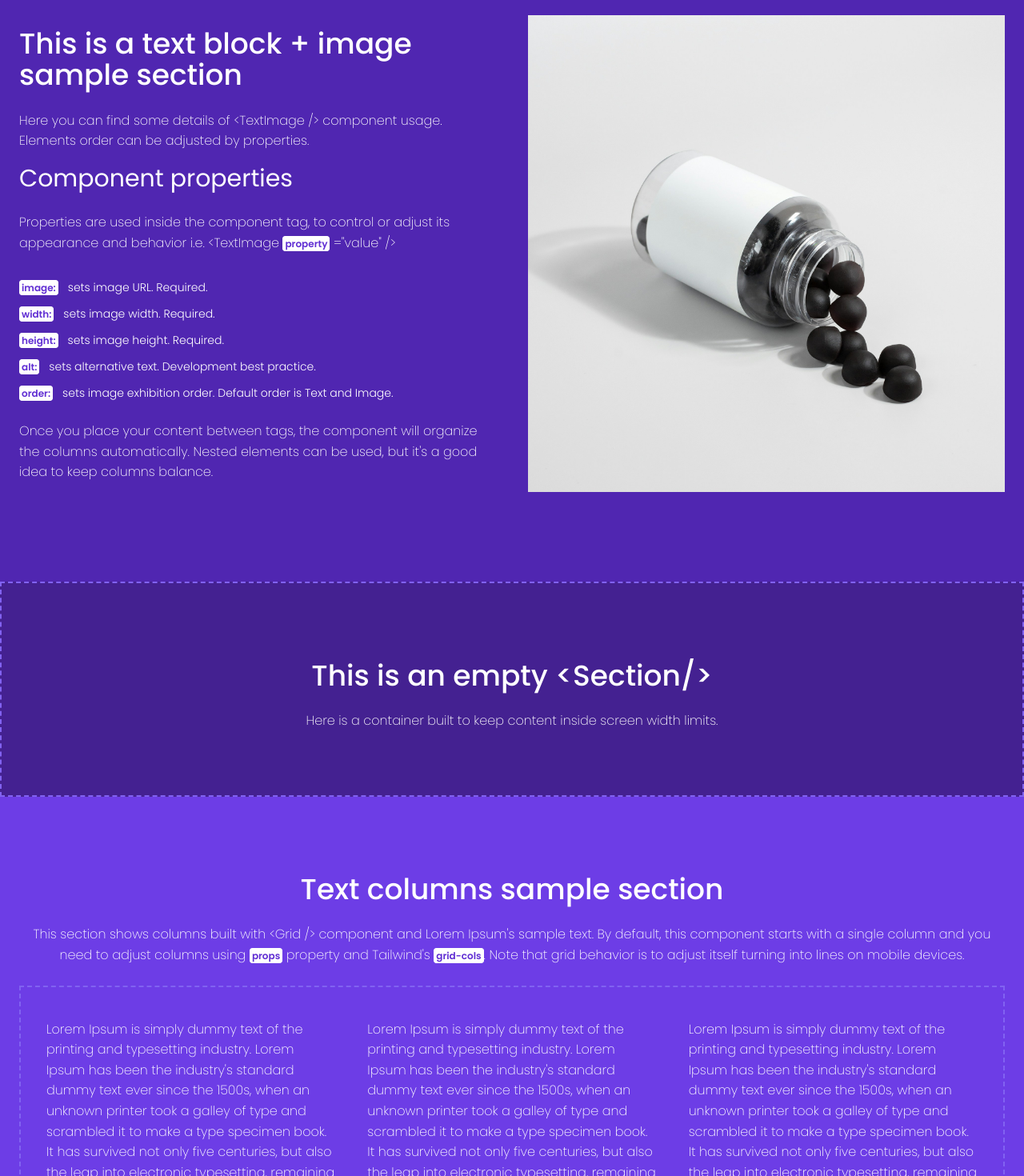
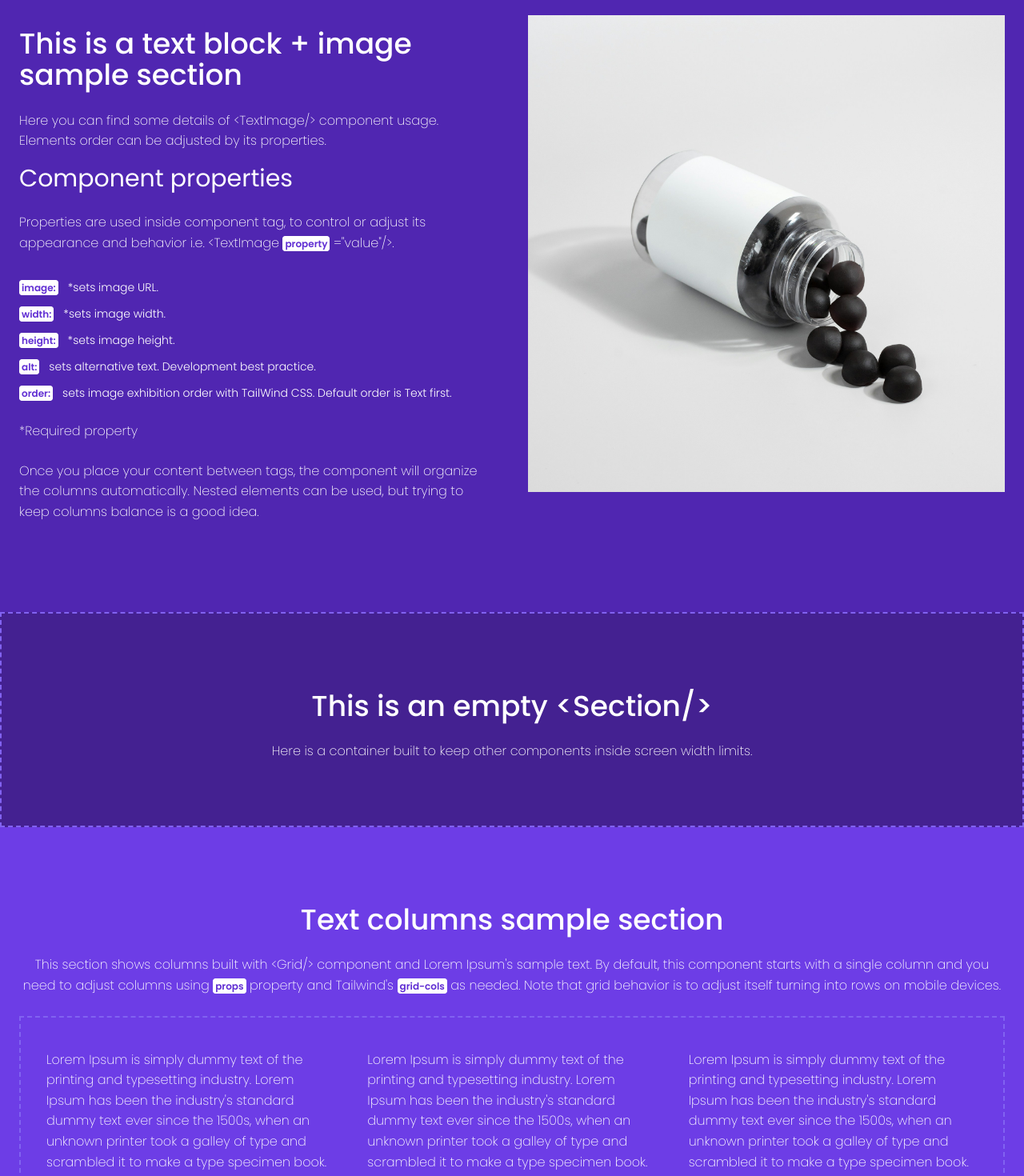
Before and after one commit to allrox/allrox-ui-kit, a Next.js app: page / in a window 1280 px wide. Shown: the part 1020-2490 px from the top of the page at 80% size. Built offline with nearby package versions, Linux system fonts and the light colour scheme.

Commit message:
Renomeia a propriedade 'link' para 'buttonUrl' no componente Button e ajusta textos descritivos em várias seções

```diff
--- a/src/app/page.js
+++ b/src/app/page.js
@@ -42,7 +42,7 @@ export default function Home() {
             <h1 className="mb-2 mt-2 sm:mt-0"><span className="font-thin lg:text-8xl">AllRox</span><br /><span className="md:text-7xl xl:text-8xl leading-none tracking-tighter">The UI Kit Project</span></h1>
             <h2 className="italic font-thin">A sketch-to-code journey</h2>
             <p className="mt-0 md:mb-8">Here you&apos;ll find some of my learning process results and - why not? - some mistakes.</p>
-            <Button cta="Okay, show me!" link="#imageandtext" props="hidden md:block w-full sm:w-fit" arialabel="Começar a navegação" />
+            <Button cta="Okay, show me!" buttonUrl="#imageandtext" props="hidden md:block w-full sm:w-fit" arialabel="Começar a navegação" />
           </div>
           <img className="lg:max-w-[600px] mx-auto order-last lg:order-first object-fit" src="/allrox.webp" alt="Imagem ilustrativa" />
         </div>
@@ -53,27 +53,28 @@ export default function Home() {
         <TextImage image="/mockup-1x1.jpg" width={640} height={640} alt="Imagem ilustrativa" order="order-first sm:order-last">
           <div>
             <h2>This is a text block + image sample section</h2>
-            <p>Here you can find some details of {`<TextImage />`} component usage. Elements order can be adjusted by properties.</p>
+            <p>Here you can find some details of {`<TextImage/>`} component usage. Elements order can be adjusted by its properties.</p>
             <h3>Component properties</h3>
-            <p className="mb-8">Properties are used inside the component tag, to control or adjust its appearance and behavior i.e. {`<TextImage`} <span className="property"> property</span>{` ="value" />`}</p>
-            <PropertyTag tag="image" text="sets image URL. Required." />
-            <PropertyTag tag="width" text="sets image width.  Required." />
-            <PropertyTag tag="height" text="sets image height.  Required." />
+            <p className="mb-8">Properties are used inside component tag, to control or adjust its appearance and behavior i.e. {`<TextImage`} <span className="property"> property</span>{` ="value"/>`}.</p>
+            <PropertyTag tag="image" text="*sets image URL." />
+            <PropertyTag tag="width" text="*sets image width." />
+            <PropertyTag tag="height" text="*sets image height." />
             <PropertyTag tag="alt" text="sets alternative text. Development best practice." />
-            <PropertyTag tag="order" text="sets image exhibition order. Default order is Text and Image." />
-            <p>Once you place your content between tags, the component will organize the columns automatically. Nested elements can be used, but it&apos;s a good idea to keep columns balance.</p>
+            <PropertyTag tag="order" text="sets image exhibition order with TailWind CSS. Default order is Text first." />
+            <p>*Required property</p>
+            <p>Once you place your content between tags, the component will organize the columns automatically. Nested elements can be used, but trying to keep columns balance is a good idea.</p>
           </div>
         </TextImage>
       </Section>
 
       <Section props="flex flex-col border border-dashed border-2 border-primary-500 justify-center text-center bg-primary-900">
         <h2>This is an empty {`<Section/>`}</h2>
-        <p>Here is a container built to keep content inside screen width limits.</p>
+        <p>Here is a container built to keep other components inside screen width limits.</p>
       </Section>
 
       <Section id="columns" >
         <h2 className="text-center">Text columns sample section</h2>
-        <p className="text-center">This section shows columns built with {`<Grid />`} component and Lorem Ipsum&apos;s sample text. By default, this component starts with a single column and you need to adjust columns using <span className="property">props</span> property and Tailwind&apos;s <span className="property">grid-cols</span>. Note that grid behavior is to adjust itself turning into lines on mobile devices.</p>
+        <p className="text-center">This section shows columns built with {`<Grid/>`} component and Lorem Ipsum&apos;s sample text. By default, this component starts with a single column and you need to adjust columns using <span className="property">props</span> property and Tailwind&apos;s <span className="property">grid-cols</span> as needed. Note that grid behavior is to adjust itself turning into rows on mobile devices.</p>
         <Spacing bottom={sm} />
         <Grid props="md:grid-cols-3 border border-2 border-primary-500 border-dashed px-8 pb-8">
           <p>Lorem Ipsum is simply dummy text of the printing and typesetting industry. Lorem Ipsum has been the industry&apos;s standard dummy text ever since the 1500s, when an unknown printer took a galley of type and scrambled it to make a type specimen book. It has survived not only five centuries, but also the leap into electronic typesetting, remaining essentially unchanged. </p>
@@ -87,7 +88,7 @@ export default function Home() {
       <Section props="bg-primary-800" id="cards">
         <h2 className="text-center">This is a demo of <span className="italic">grid section</span> and {`<Card/>`} component.</h2>
         <Spacing bottom={sm} />
-        <p>Mixing {`<Grid />`} and {`<Card />`} you can build sections to showcase your products with a featured image icon buttons, description, old, current prices and an action button. To build your cards, you need to provide properties below:</p>
+        <p>Mixing {`<Grid/>`} and {`<Card/>`} you can build sections to showcase your products with a featured image icon buttons, description, old, current prices and an action button. To build your cards, you need to provide properties below:</p>
         <div className="flex flex-col md:flex-row gap-16 my-10">
           <div className="max-w-[400px]">
             <Card imgurl="/mockup-1x1.jpg" alt="Imagem de exemplo" width={640} height={800}
@@ -107,7 +108,7 @@ export default function Home() {
             <PropertyTag tag="share" text="set share button link." />
             <PropertyTag tag="settings" text="set settings button link." />
             <PropertyTag tag="bookmark" text="set bookmark button link." />
-            <p>Inside card component, you can nest components like Pricing and Button, each one also owns specific properties as you will see next.</p>
+            <p>You can nest components like Pricing and Button onto your card, each one also owns specific properties as you will see next.</p>
             <h4 className="mt-6">{`<Pricing />`}</h4>
             <PropertyTag tag="oldprice" text="set oldprice text." />
             <PropertyTag tag="price" text="set price text." />
```
